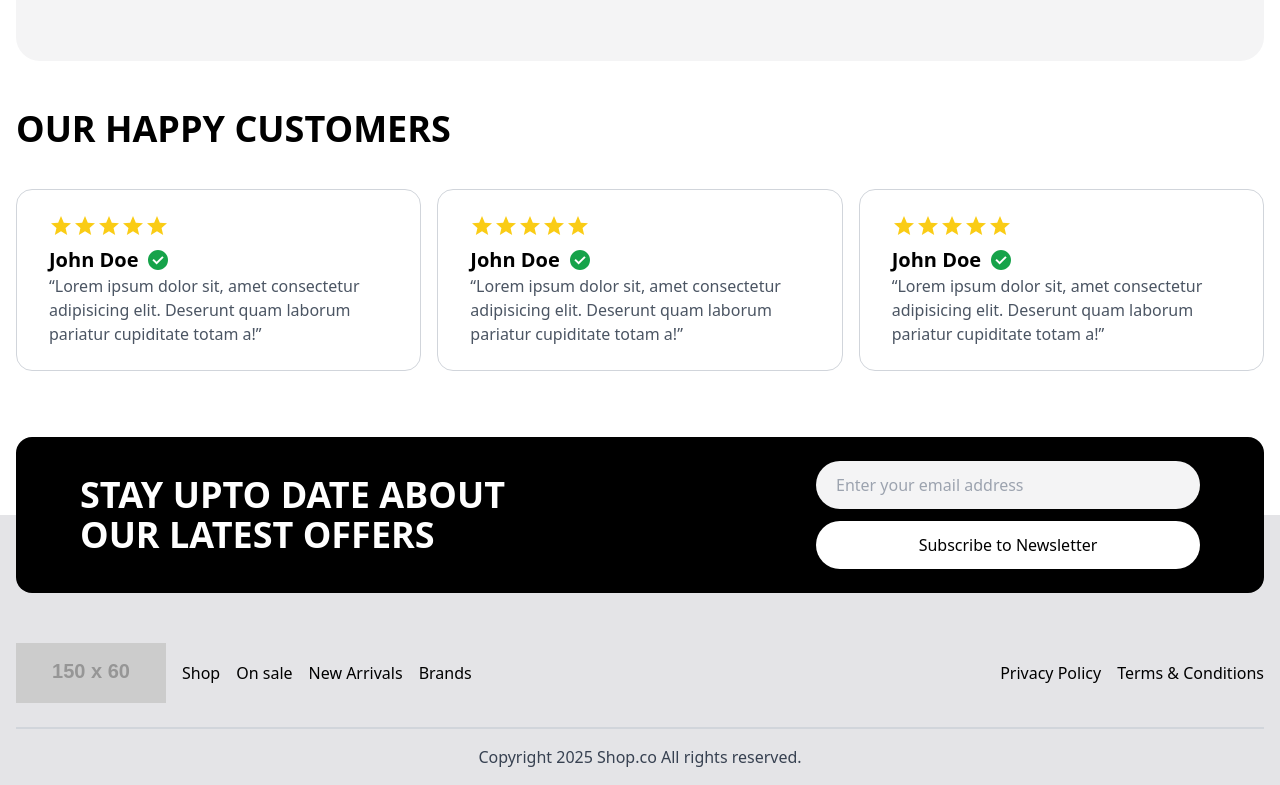
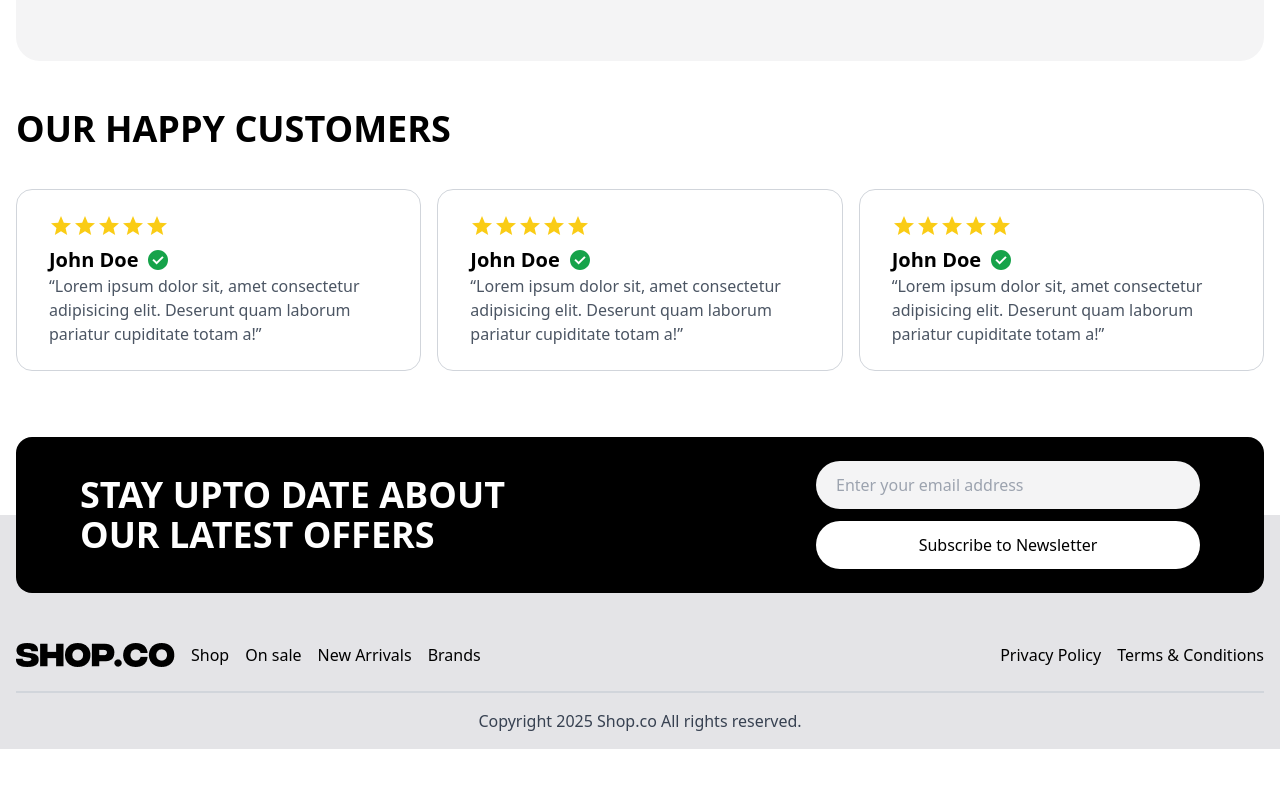
Before and after one commit to RatchanikornDev/Shopping-website-clone, an Astro site: page / in a window 1280 px wide. Shown: the part 2115-2900 px from the top of the page. After the commit the page ends 2864 px from the top, so only its background shows below. Built offline with nearby package versions, Linux system fonts and the light colour scheme; Astro itself is replaced by a stand-in of ours; placeholder pictures from the web are drawn by us.

Commit message:
Update index.astro

```diff
--- a/src/pages/index.astro
+++ b/src/pages/index.astro
@@ -410,7 +410,7 @@ import ProductItems from "../components/ProductItems.astro";
           class="flex flex-col md:flex-row items-center justify-between gap-4 pt-12 pb-6"
         >
           <div class="flex flex-col sm:flex-row items-center gap-4">
-            <img src="https://placehold.co/150x60" alt="logo" />
+            <img src="/assets/SHOP.CO.png" alt="logo" />
             <ul class="flex flex-wrap items-center gap-4">
               <li><a href="#">Shop</a></li>
               <li><a href="#">On sale</a></li>
```
